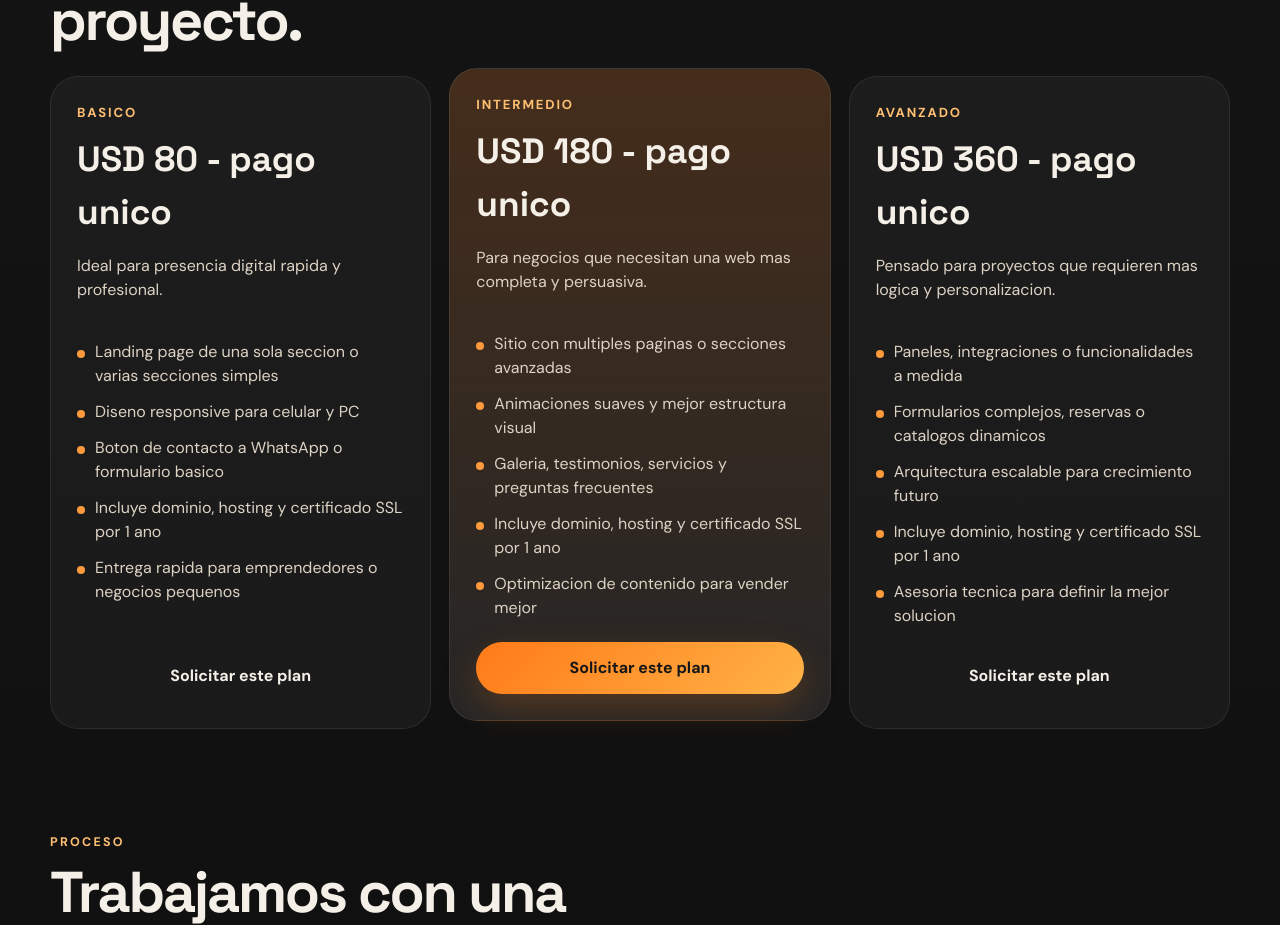
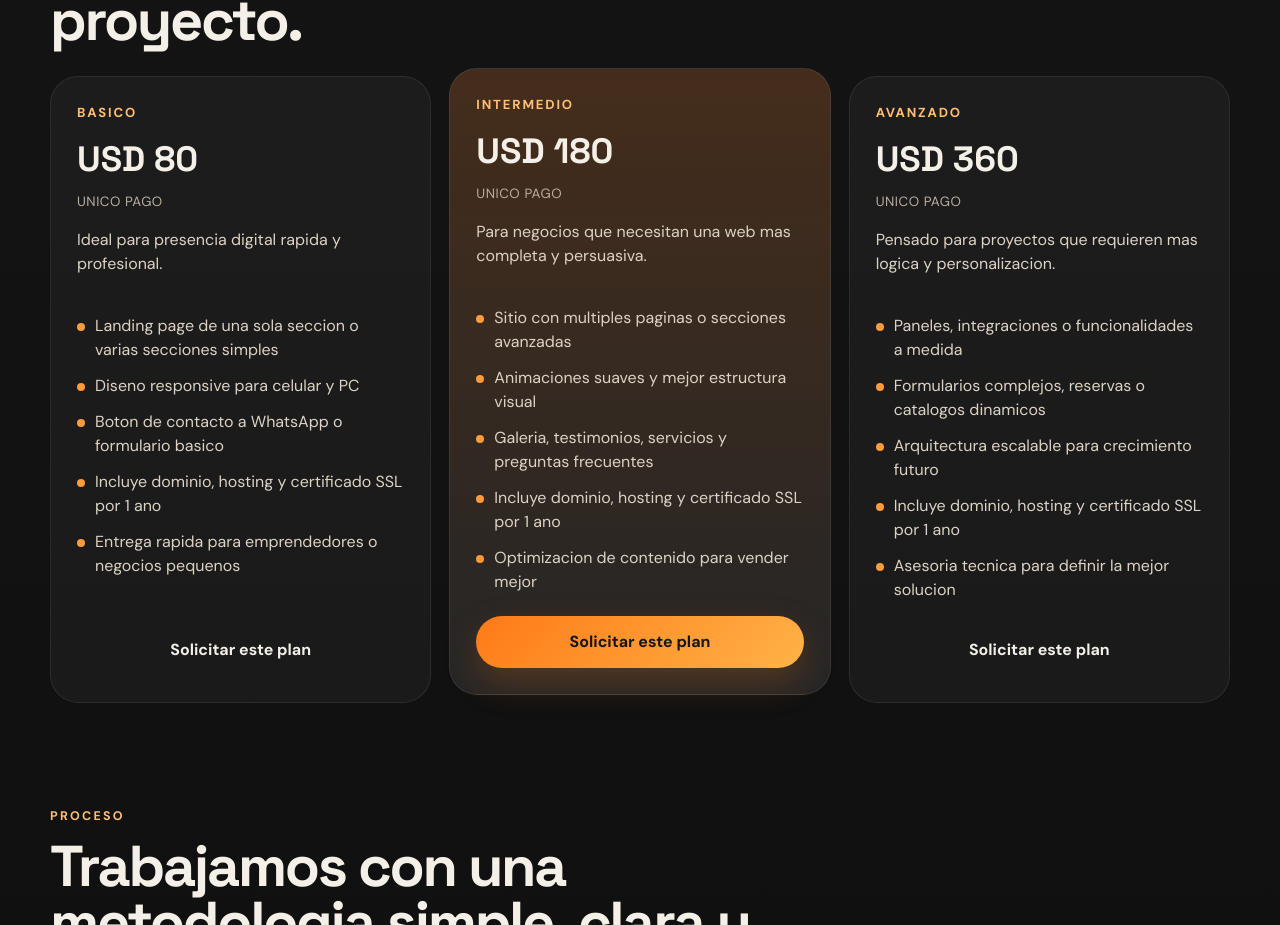
Before and after one commit to Maturojo/devstudio, a React (Vite) app: page / in a window 1280 px wide. Shown: the part 3995-4920 px from the top of the page. Built offline with nearby package versions, Linux system fonts and the light colour scheme.

Commit message:
Tone down payment label

```diff
--- a/src/App.jsx
+++ b/src/App.jsx
@@ -1,7 +1,7 @@
 const plans = [
   {
     name: "Basico",
-    price: "USD 80 - pago unico",
+    price: "USD 80",
     description: "Ideal para presencia digital rapida y profesional.",
     features: [
       "Landing page de una sola seccion o varias secciones simples",
@@ -13,7 +13,7 @@ const plans = [
   },
   {
     name: "Intermedio",
-    price: "USD 180 - pago unico",
+    price: "USD 180",
     description: "Para negocios que necesitan una web mas completa y persuasiva.",
     featured: true,
     features: [
@@ -26,7 +26,7 @@ const plans = [
   },
   {
     name: "Avanzado",
-    price: "USD 360 - pago unico",
+    price: "USD 360",
     description: "Pensado para proyectos que requieren mas logica y personalizacion.",
     features: [
       "Paneles, integraciones o funcionalidades a medida",
@@ -284,10 +284,11 @@ function App() {
                   className={`plan-card ${plan.featured ? "featured" : ""}`}
                 >
                   <div className="plan-header">
-                    <p className="plan-name">{plan.name}</p>
-                    <h3>{plan.price}</h3>
-                    <p className="plan-description">{plan.description}</p>
-                  </div>
+                  <p className="plan-name">{plan.name}</p>
+                  <h3>{plan.price}</h3>
+                  <p className="plan-note">Unico pago</p>
+                  <p className="plan-description">{plan.description}</p>
+                </div>
 
                   <ul className="feature-list">
                     {plan.features.map((feature) => (
--- a/src/styles.css
+++ b/src/styles.css
@@ -511,6 +511,14 @@ a {
   font-family: "Space Grotesk", sans-serif;
 }
 
+.plan-note {
+  margin: 6px 0 0;
+  color: #bcae9e;
+  font-size: 0.84rem;
+  letter-spacing: 0.04em;
+  text-transform: uppercase;
+}
+
 .feature-list {
   list-style: none;
   padding: 0;
```
